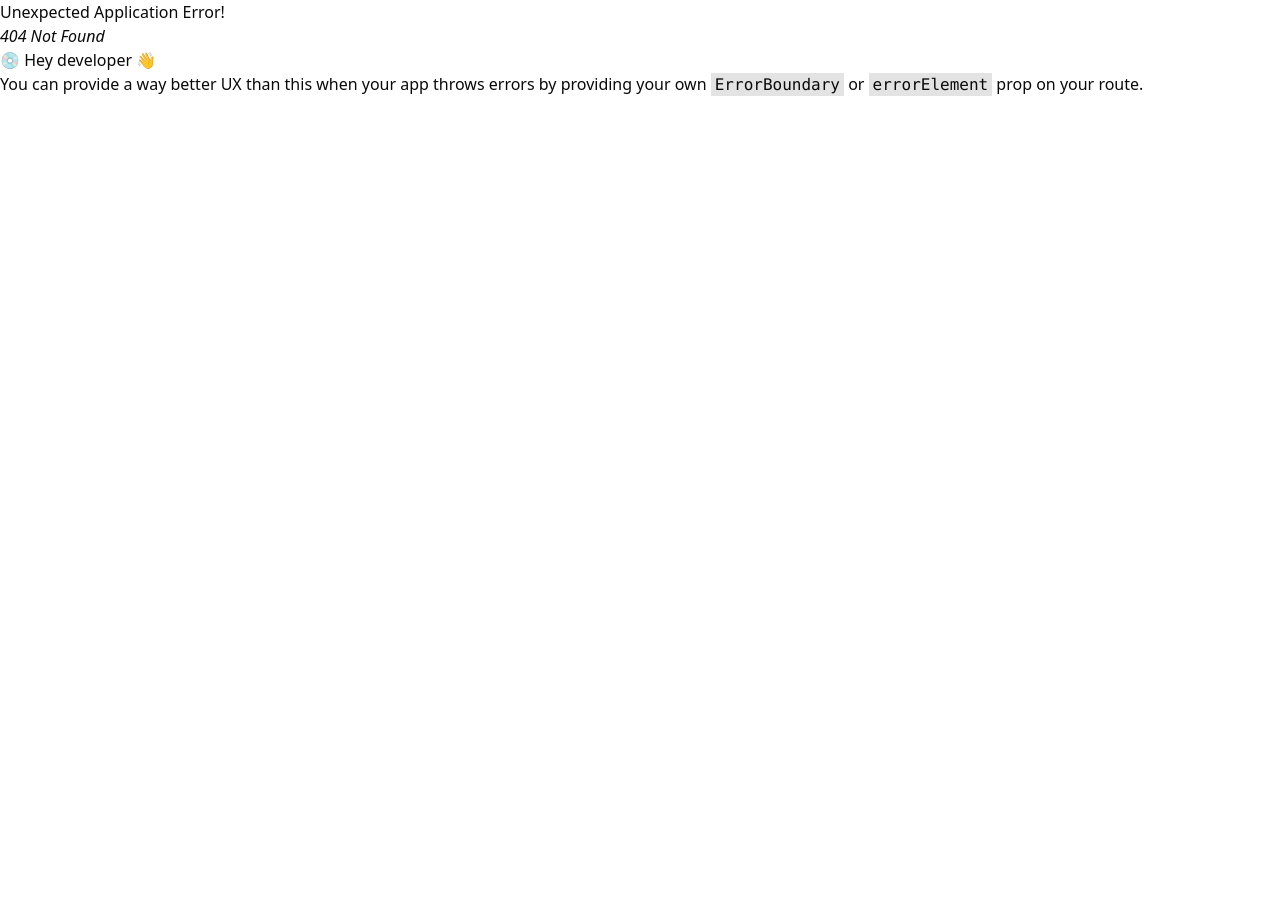
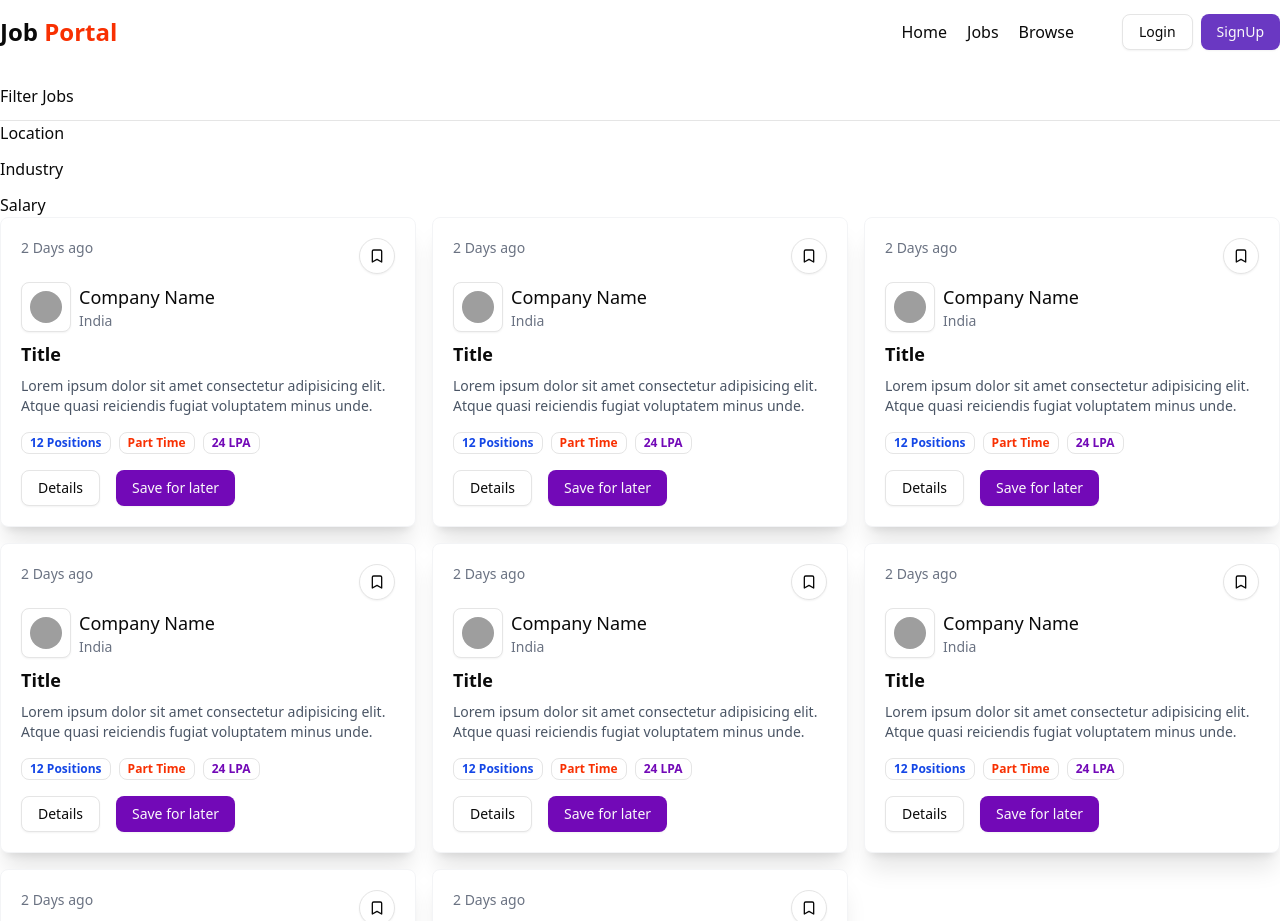
Before and after one commit to Aman3020/Skill_Bridge, a React (Vite) app in the folder frontend/: page /jobs in a window 1280 px wide. Before the commit this address had no page. Before the commit the page ends 800 px from the top, so only its background shows below. Built offline with nearby package versions, Linux system fonts and the light colour scheme; grey boxes are pictures that could not be loaded.

Commit message:
Job componet

```diff
--- a/frontend/src/App.jsx
+++ b/frontend/src/App.jsx
@@ -3,6 +3,7 @@ import Navbar from './components/shared/Navbar'
 import Login from './components/auth/login'
 import Signup from './components/auth/signup'
 import Home from './components/Home'
+import Jobs from './components/Jobs'
 
 const appRouter = createBrowserRouter([
   {
@@ -21,6 +22,10 @@ const appRouter = createBrowserRouter([
     path:'/',
     element:<Home/>
   },
+  {
+    path:'/jobs',
+    element:<Jobs/>
+  }
 ])
 
 function App() {
--- /dev/null
+++ b/frontend/src/components/FilterCard.jsx
@@ -0,0 +1,37 @@
+import React from 'react'
+import { RadioGroup } from './ui/radio-group'
+
+const filterData = [
+  {
+    filterType:"Location",
+    array:["Delhi", "Banglore"]
+  },
+  {
+    filterType:"Industry",
+    array:["Delhi", "Banglore"]
+  },
+  {
+    filterType:"Salary",
+    array:["0-40k", "42-1lakh", "1lakh to 5lakh"]
+  },
+]
+
+const FilterCard = () => {
+  return (
+    <div>
+      <h1>Filter Jobs</h1>
+      <hr className='mt-3'/>
+      <RadioGroup>
+        {
+          filterData.map((data, index)=>(
+            <dvi>
+              <h1>{data.filterType}</h1>
+            </dvi>
+          ))
+        }
+      </RadioGroup>
+    </div>
+  )
+}
+
+export default FilterCard
--- a/frontend/src/components/Home.jsx
+++ b/frontend/src/components/Home.jsx
@@ -3,6 +3,7 @@ import Navbar from './shared/Navbar'
 import HeroSection from './HeroSection'
 import CategoryCarousel from './CategoryCarousel'
 import LatestJobs from './LatestJobs'
+import Footer from './shared/Footer'
 
 const Home = () => {
   return (
--- /dev/null
+++ b/frontend/src/components/Job.jsx
@@ -0,0 +1,52 @@
+import React from "react";
+import { Button } from "./ui/button";
+import { Avatar, AvatarImage } from "./ui/avatar";
+import { Bookmark } from "lucide-react";
+import { Badge } from "./ui/badge";
+
+const Job = () => {
+  return (
+    <div className="p-5 rounded-md shadow-xl bg-white border border-gray-100">
+      <div className="flex items-cneter justify-between">
+        <p className="text-sm text-gray-500">2 Days ago</p>
+        <Button className="rounded-full" variant="outline" size="icon">
+          <Bookmark />
+        </Button>
+      </div>
+      <div className="flex items-center gap-2 my-2">
+        <Button className="p-6" variant="outline" size="icon">
+          <Avatar>
+            <AvatarImage src="https://99designs-blog.imgix.net/blog/wp-content/uploads/2022/06/Starbucks_Corporation_Logo_2011.svg-e1657703028844.png?auto=format&q=60&fit=max&w=930" />
+          </Avatar>
+        </Button>
+
+        <div>
+          <h1 className="font-medium text-lg">Company Name</h1>
+          <p className="text-sm text-gray-500">India</p>
+        </div>
+      </div>
+      <div>
+        <h1 className="font-bold text-lg my-2">Title</h1>
+        <p className="text-sm text-gray-600">
+          Lorem ipsum dolor sit amet consectetur adipisicing elit. Atque quasi
+          reiciendis fugiat voluptatem minus unde.
+        </p>
+      </div>
+      <div className='flex items-center gap-2 mt-4'>
+              <Badge className="text-blue-700 font-bold" variant="ghost">12 Positions</Badge>
+              <Badge className="text-[#F83002] font-bold" variant="ghost">Part Time</Badge>
+              <Badge className="text-[#7209B7] font-bold" variant="ghost">24 LPA</Badge>
+      </div>
+      <div className="flex items-center gap-4 mt-4">
+        <Button variant="outline">
+          Details
+        </Button>
+        <Button className="bg-[#7209b7]">
+          Save for later
+        </Button>
+      </div>
+    </div>
+  );
+};
+
+export default Job;
--- /dev/null
+++ b/frontend/src/components/Jobs.jsx
@@ -0,0 +1,39 @@
+import React from "react";
+import FilterCard from "./FilterCard";
+import Navbar from "./shared/Navbar";
+import Job from "./Job";
+
+const jobsArray = [1, 2, 3, 4, 5, 6, 7, 8];
+
+const Jobs = () => {
+  return (
+    <div>
+      <Navbar />
+      <div className="max-w-7xl mx-auto mt-5">
+        <div className="flex gap-5">
+            <div className="w-20%">
+
+                <FilterCard />
+                {
+                    jobsArray.length <= 0 ? <span> Jobs not Fount</span> :
+                    <div className="flex-1 h-[88vh] overflow-y-auto pb-5">
+                        <div className="grid grid-cols-3 gap-4">
+                            {
+                                jobsArray.map((item, index) =>
+                                    <div>
+                                        <Job />
+                                    </div>  )
+                            }
+                        </div>
+
+                    </div>
+                }
+            </div>
+
+        </div>
+      </div>
+    </div>
+  );
+};
+
+export default Jobs;
--- /dev/null
+++ b/frontend/src/components/shared/Footer.jsx
@@ -0,0 +1,47 @@
+import React from 'react';
+
+const Footer = () => {
+  return (
+    <footer className="border-t border-t-gray-200 py-8">
+      <div className="container mx-auto px-4">
+        <div className="flex flex-col md:flex-row justify-between items-center">
+          <div className="mb-4 md:mb-0">
+            <h2 className="text-xl font-bold">Job Hunt</h2>
+            <p className="text-sm">© 2024 Your Company. All rights reserved.</p>
+          </div>
+          <div className="flex space-x-4 mt-4 md:mt-0">
+            <a
+              href="https://facebook.com"
+              className="hover:text-gray-400"
+              aria-label="Facebook"
+            >
+              <svg className="w-6 h-6" fill="currentColor" viewBox="0 0 24 24">
+                <path d="M22.676 0H1.324C.593 0 0 .592 0 1.324v21.352C0 23.407.593 24 1.324 24H12.82v-9.294H9.692V11.01h3.128V8.414c0-3.1 1.894-4.788 4.659-4.788 1.325 0 2.464.099 2.795.143v3.24l-1.918.001c-1.504 0-1.795.715-1.795 1.763v2.31h3.587l-.467 3.696h-3.12V24h6.116C23.407 24 24 23.407 24 22.676V1.324C24 .592 23.407 0 22.676 0z" />
+              </svg>
+            </a>
+            <a
+              href="https://twitter.com"
+              className="hover:text-gray-400"
+              aria-label="Twitter"
+            >
+              <svg className="w-6 h-6" fill="currentColor" viewBox="0 0 24 24">
+                <path d="M24 4.557a9.835 9.835 0 0 1-2.828.775A4.932 4.932 0 0 0 23.337 3a9.864 9.864 0 0 1-3.127 1.195 4.916 4.916 0 0 0-8.38 4.482A13.94 13.94 0 0 1 1.671 3.149a4.916 4.916 0 0 0 1.523 6.562 4.897 4.897 0 0 1-2.228-.616c-.054 2.28 1.581 4.415 3.949 4.89a4.935 4.935 0 0 1-2.224.084 4.92 4.92 0 0 0 4.6 3.417A9.867 9.867 0 0 1 0 21.542a13.936 13.936 0 0 0 7.548 2.209c9.057 0 14.009-7.496 14.009-13.986 0-.21-.004-.423-.015-.633A9.935 9.935 0 0 0 24 4.557z" />
+              </svg>
+            </a>
+            <a
+              href="https://linkedin.com"
+              className="hover:text-gray-400"
+              aria-label="LinkedIn"
+            >
+              <svg className="w-6 h-6" fill="currentColor" viewBox="0 0 24 24">
+                <path d="M20.447 20.452H16.85v-5.569c0-1.328-.024-3.036-1.849-3.036-1.85 0-2.132 1.445-2.132 2.937v5.668H9.256V9h3.448v1.561h.049c.48-.908 1.653-1.865 3.403-1.865 3.64 0 4.313 2.395 4.313 5.507v6.249zM5.337 7.433a1.993 1.993 0 1 1 0-3.986 1.993 1.993 0 0 1 0 3.986zM6.856 20.452H3.816V9h3.04v11.452zM22.225 0H1.771C.792 0 0 .774 0 1.729v20.542C0 23.225.792 24 1.771 24h20.451C23.2 24 24 23.225 24 22.271V1.729C24 .774 23.2 0 22.225 0z" />
+              </svg>
+            </a>
+          </div>
+        </div>
+      </div>
+    </footer>
+  );
+};
+
+export default Footer;
--- a/frontend/src/components/shared/Navbar.jsx
+++ b/frontend/src/components/shared/Navbar.jsx
@@ -21,12 +21,9 @@ const Navbar = () => {
         </div>
         <div className="flex items-center gap-12">
           <ul className="flex font-medium items-center gap-5">
-            <li>Home</li>
-            <li>Jobs</li>
-            <li>Browse</li>
-            {/* <li><Link>Home</Link></li>
-                    <li><Link>Jobs</Link></li>
-                    <li><Link>Browse</Link></li> */}
+            <li> <Link to='/'>Home</Link></li>
+            <li> <Link to='/jobs'>Jobs</Link></li>
+            <li> <Link to='/browse'>Browse</Link></li>
           </ul>
           {
             !user ? (
```
